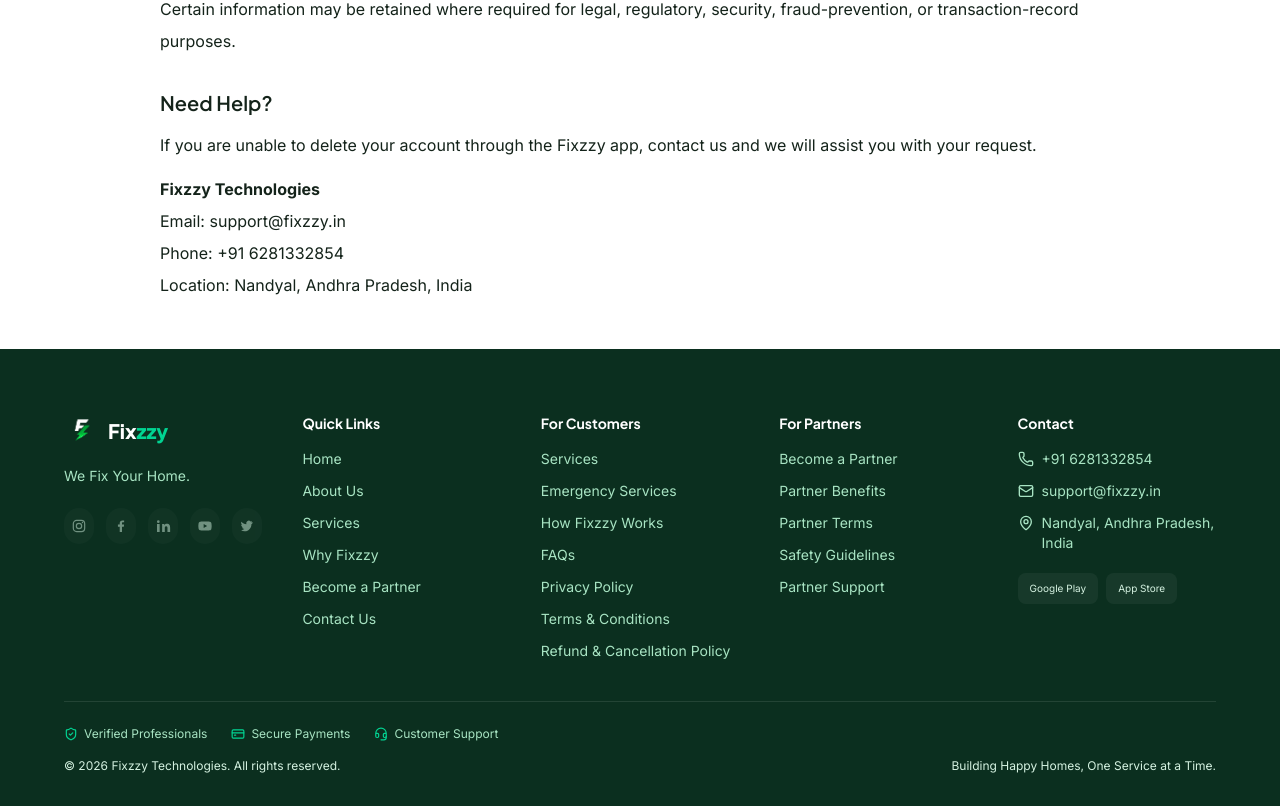
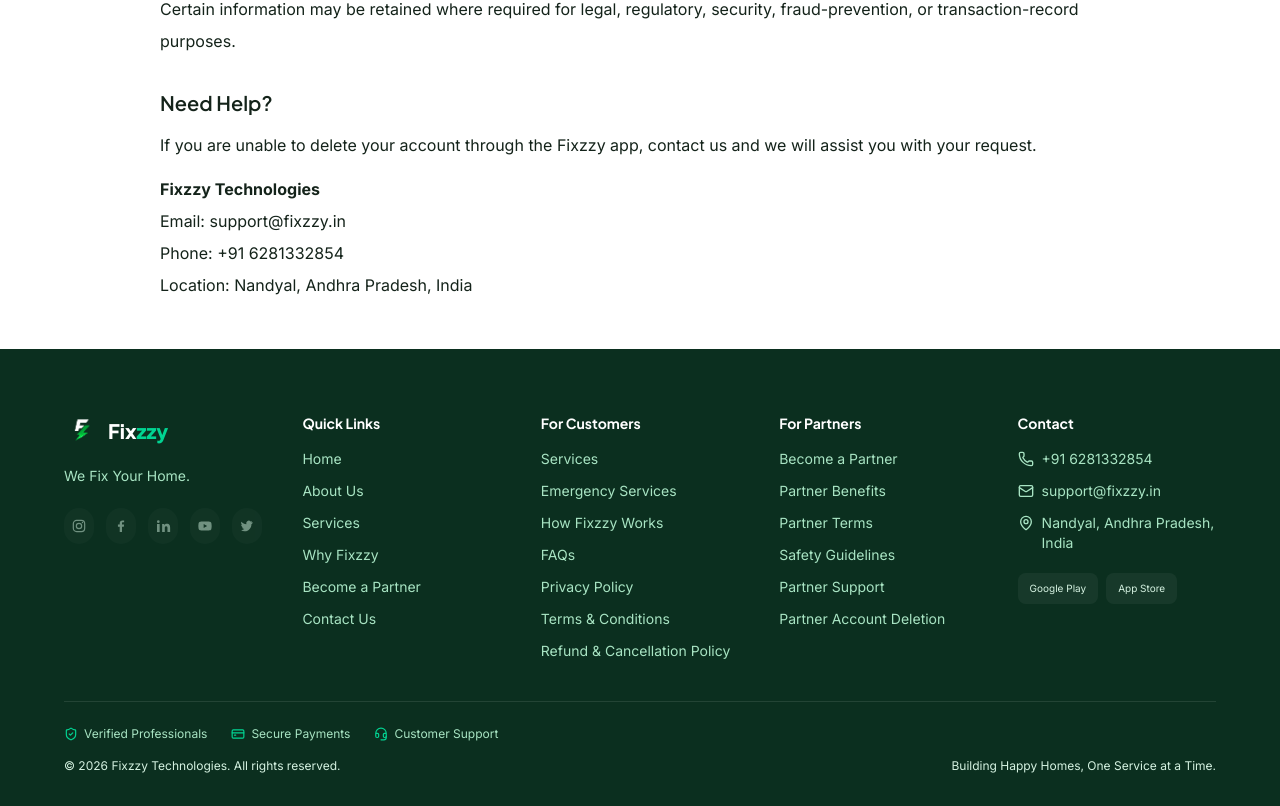
Before and after one commit to SyedNayab740/fixzzy-website, a React (Vite) app: page /delete-account in a window 1280 px wide. Shown: the part 776-1582 px from the top of the page. Built offline with nearby package versions, Linux system fonts and the light colour scheme.

Commit message:
Add partner account deletion link

```diff
--- a/src/components/Footer.jsx
+++ b/src/components/Footer.jsx
@@ -29,6 +29,7 @@ const PARTNER_LINKS = [
   { label: 'Partner Terms', href: '#' },
   { label: 'Safety Guidelines', href: '#' },
   { label: 'Partner Support', href: '#' },
+  { label: 'Partner Account Deletion', to: '/partner-account-deletion' },
 ];
 // Not yet live — connect real profile URLs when accounts are ready.
 const SOCIALS = [
```
